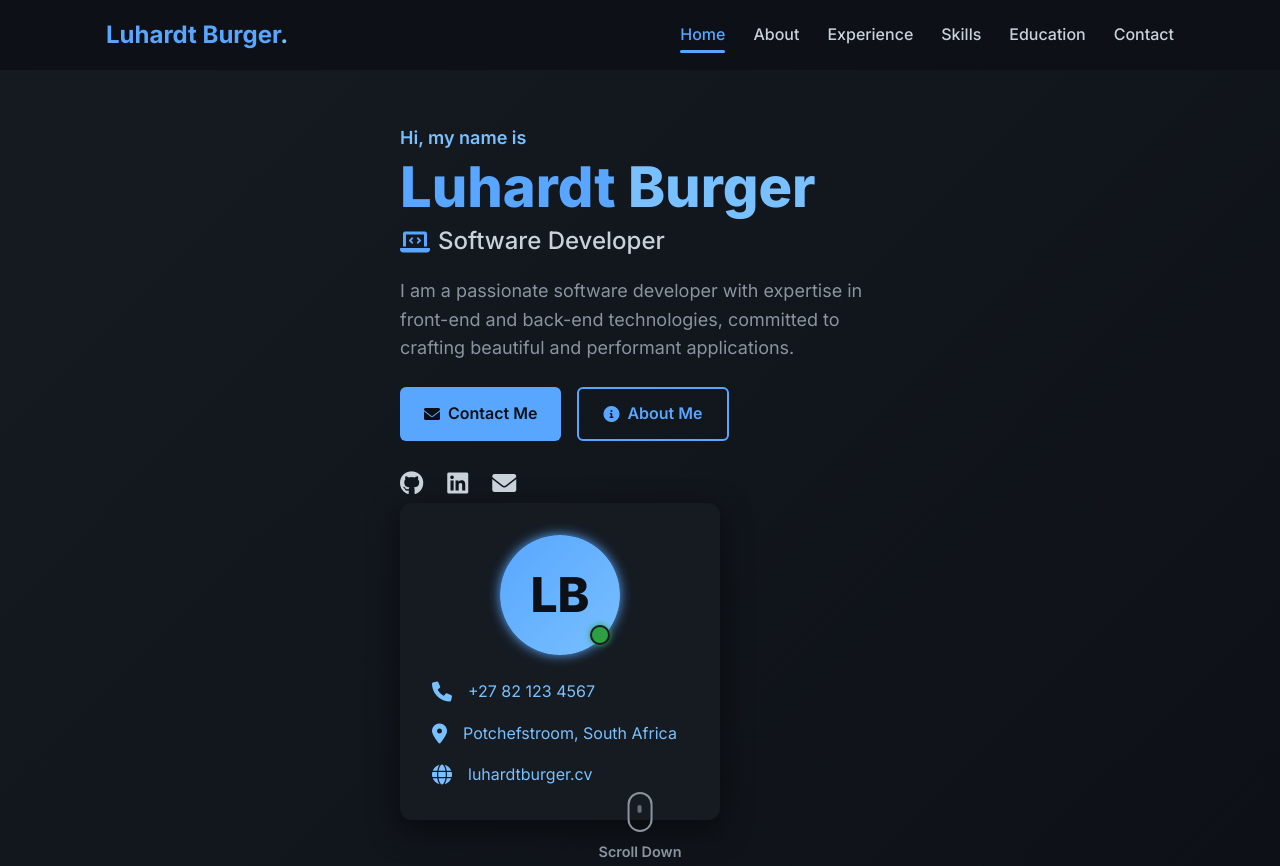
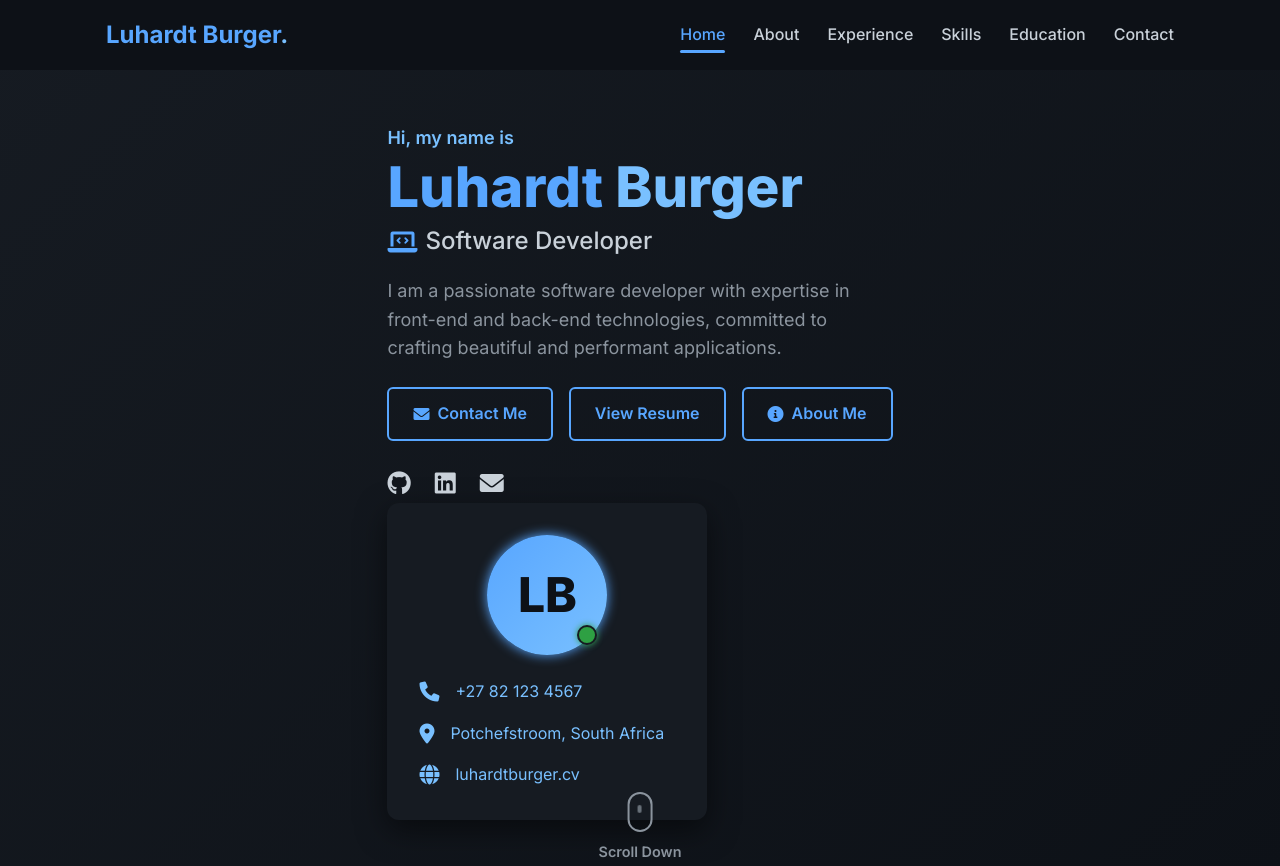
Before and after one commit to Luhardt/luhardtburger.github.io, a plain HTML site: page index.html in a window 1280 px wide. Shown: the top 866 px of the page. Drawn offline with Linux system fonts and the light colour scheme.

Commit message:
links en resume geadd

```diff
--- a/index.html
+++ b/index.html
@@ -48,9 +48,10 @@
             committed to crafting beautiful and performant applications.
           </p>
           <div class="hero-buttons">
-            <a href="#contact" class="btn btn-primary"
+            <a href="#contact" class="btn btn-secondary"
               ><i class="fas fa-envelope"></i> Contact Me</a
             >
+            <a href="resume.pdf" class="btn btn-secondary" target="_blank">View Resume</a>
             <a href="#about" class="btn btn-secondary"
               ><i class="fas fa-info-circle"></i> About Me</a
             >
@@ -59,7 +60,7 @@
             <a href="https://github.com/luhardt" target="_blank" rel="noopener" class="social-link"
               ><i class="fab fa-github"></i
             ></a>
-            <a href="https://linkedin.com/in/luhardtburger" target="_blank" rel="noopener" class="social-link"
+            <a href="https://www.linkedin.com/in/luhardt-burger-877881354" target="_blank" rel="noopener" class="social-link"
               ><i class="fab fa-linkedin"></i
             ></a>
             <a href="mailto:luhardt@example.com" class="social-link"
```
Also changed, not shown: 1 other file.
